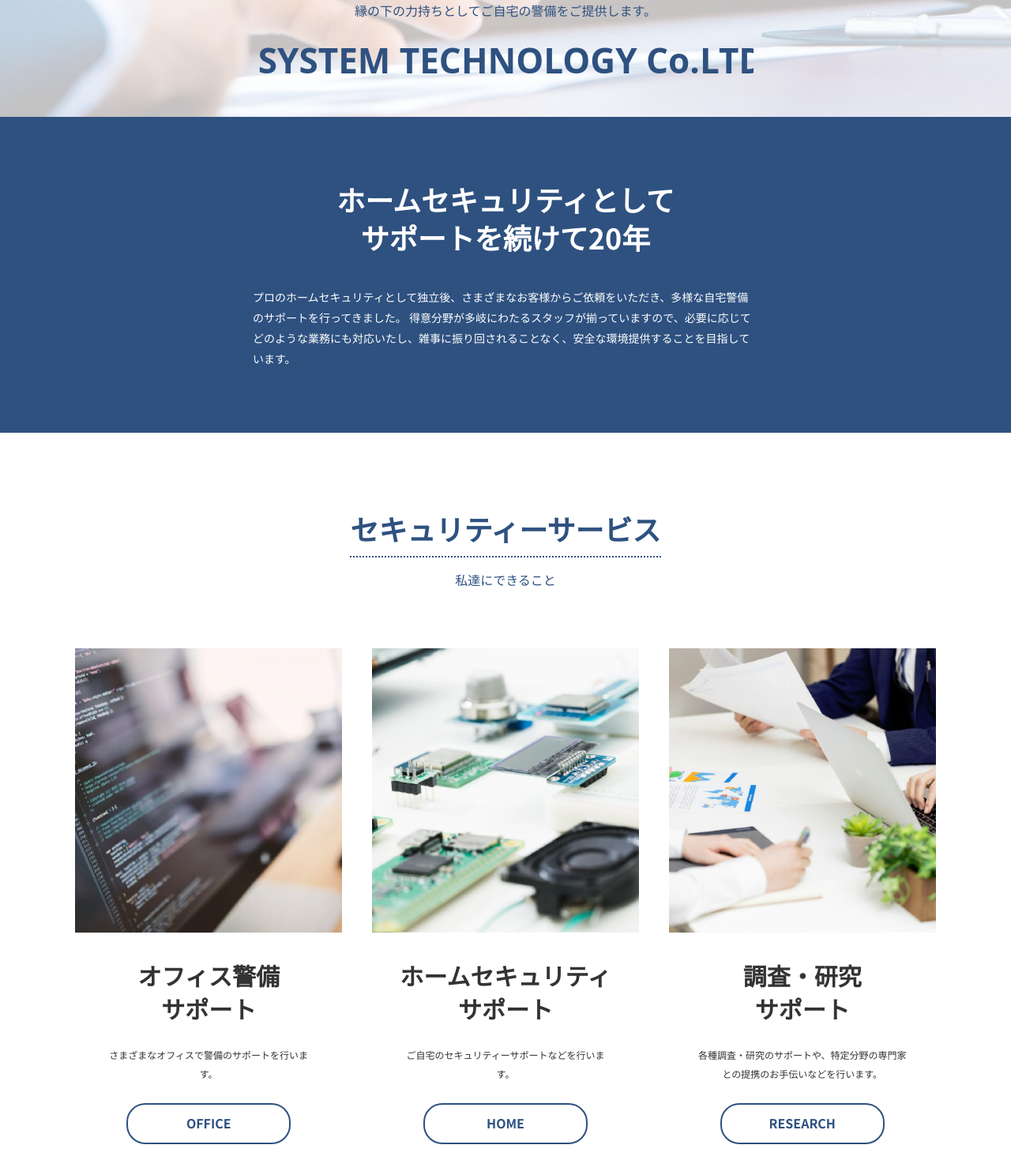
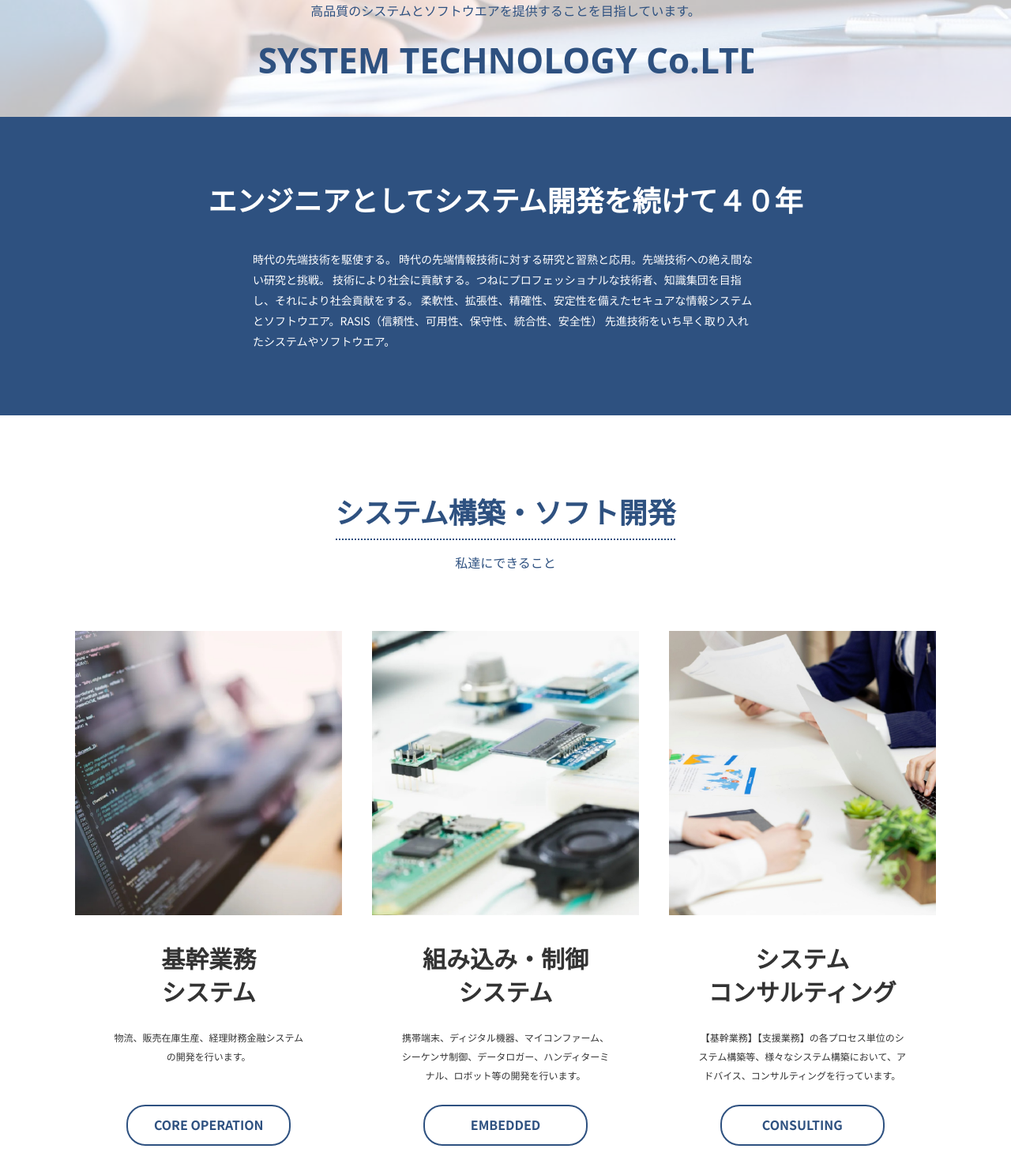
Before and after one commit to TTMPhotograph/SampleHtml, a plain HTML site: page index.html in a window 1280 px wide. Shown: the part 652-2140 px from the top of the page at 79% size. Drawn offline with Linux system fonts and the light colour scheme.

Commit message:
内容変更

```diff
--- a/index.html
+++ b/index.html
@@ -5,7 +5,7 @@
   <meta charset="UTF-8">
   <meta http-equiv="X-UA-Compatible" content="IE=edge">
   <meta name="viewport" content="width=device-width, initial-scale=1.0">
-  <title>N.E.E.T 自宅警備保障</title>
+  <title>STC 新潟システムテクノロジー</title>
   <link rel="preconnect" href="https://fonts.gstatic.com">
   <link href="https://fonts.googleapis.com/css2?family=Noto+Sans+JP:wght@400;700;900&display=swap" rel="stylesheet">
   <link rel="stylesheet" href="css/style.css">
@@ -17,16 +17,18 @@
   <header class="header">
     <div class="container">
       <div class="site">
-        <img src="img/nn.svg" alt="">
+        <img src="img/nn.png" alt="">
         <div>
-          <p class="corp">N.E.E.T 自宅警備保障</p>
-          <p class="desc">確かなスタッフによるセキュリティサポート</p>
+          <p class="corp">STC システムテクノロジー</p>
+          <p class="desc">新潟、東京でシステム構築、開発</p>
         </div>
       </div>
       <nav class="nav">
         <ul>
           <li><a href="#">会社情報</a></li>
           <li><a href="#">サービス</a></li>
+          <li><a href="#">開発実績</a></li>
+          <li><a href="#">求人</a></li>
           <li><a href="#" class="btn">お問い合せ</a></li>
         </ul>
       </nav>
@@ -44,43 +46,43 @@
           <img src="img/hero.svg" alt="BB Assistant Company">
         </h1>
         <p>
-          縁の下の力持ちとしてご自宅の警備をご提供します。
+          高品質のシステムとソフトウエアを提供することを目指しています。
         </p>
       </div>
     </div>
   </section>
   <section class="message">
     <div class="container">
-      <h2>ホームセキュリティとして<br>
-        サポートを続けて20年</h2>
+      <h2>エンジニアとしてシステム開発を続けて４０年</h2>
       <p>
-        プロのホームセキュリティとして独立後、さまざまなお客様からご依頼をいただき、多様な自宅警備のサポートを行ってきました。
-        得意分野が多岐にわたるスタッフが揃っていますので、必要に応じてどのような業務にも対応いたし、雑事に振り回されることなく、安全な環境提供することを目指しています。
+        時代の先端技術を駆使する。 時代の先端情報技術に対する研究と習熟と応用。先端技術への絶え間ない研究と挑戦。
+        技術により社会に貢献する。つねにプロフェッショナルな技術者、知識集団を目指し、それにより社会貢献をする。
+        柔軟性、拡張性、精確性、安定性を備えたセキュアな情報システムとソフトウエア。RASIS（信頼性、可用性、保守性、統合性、安全性） 先進技術をいち早く取り入れたシステムやソフトウエア。
       </p>
     </div>
   </section>
   <section class="service">
     <div class="container">
-      <h2>セキュリティーサービス</h2>
+      <h2>システム構築・ソフト開発</h2>
       <p>私達にできること</p>
       <div class="details">
         <article class="detail office">
           <figure></figure>
-          <h3>オフィス警備<br>サポート</h3>
-          <p>さまざまなオフィスで警備のサポートを行います。</p>
-          <a href="#" class="btn">OFFICE</a>
+          <h3>基幹業務<br>システム</h3>
+          <p>物流、販売在庫生産、経理財務金融システム<br>の開発を行います。</p>
+          <a href="#" class="btn">CORE OPERATION</a>
         </article>
         <article class="detail manage">
           <figure></figure>
-          <h3>ホームセキュリティ<br>サポート</h3>
-          <p>ご自宅のセキュリティーサポートなどを行います。</p>
-          <a href="#" class="btn">HOME</a>
+          <h3>組み込み・制御<br>システム</h3>
+          <p>携帯端末、ディジタル機器、マイコンファーム、シーケンサ制御、データロガー、ハンディターミナル、ロボット等の開発を行います。</p>
+          <a href="#" class="btn">EMBEDDED</a>
         </article>
         <article class="detail research">
           <figure></figure>
-          <h3>調査・研究<br>サポート</h3>
-          <p>各種調査・研究のサポートや、特定分野の専門家との提携のお手伝いなどを行います。</p>
-          <a href="#" class="btn">RESEARCH</a>
+          <h3>システム <br> コンサルティング</h3>
+          <p> 【基幹業務】【支援業務】の各プロセス単位のシステム構築等、様々なシステム構築において、アドバイス、コンサルティングを行っています。</p>
+          <a href="#" class="btn">CONSULTING</a>
         </article>
       </div>
     </div>
@@ -89,8 +91,8 @@
     <div class="container">
       <div class="text">
         <h2>お問い合わせ</h2>
-        <p>もっと警備の効率化をしたい　<br>
-          セキュリティの煩わしさから開放されたい<br>
+        <p>もっとシステムの効率化をしたい　<br>
+          基本業務の煩わしさから開放されたい<br>
           本業に集中したいなどなど、<br>
           些細なことでもお気軽にお問い合わせください。</p>
       </div>
@@ -105,9 +107,9 @@
   <footer class="footer">
     <div class="container">
       <div class="site">
-        <img src="img/nn-white.svg" alt="">
+        <img src="img/nn-white.png" alt="">
         <div>
-          <p class="corp">N.E.E.T 自宅警備保障</p>
+          <p class="corp">STC システムテクノロジー</p>
         </div>
       </div>
       <p class="add">
```
